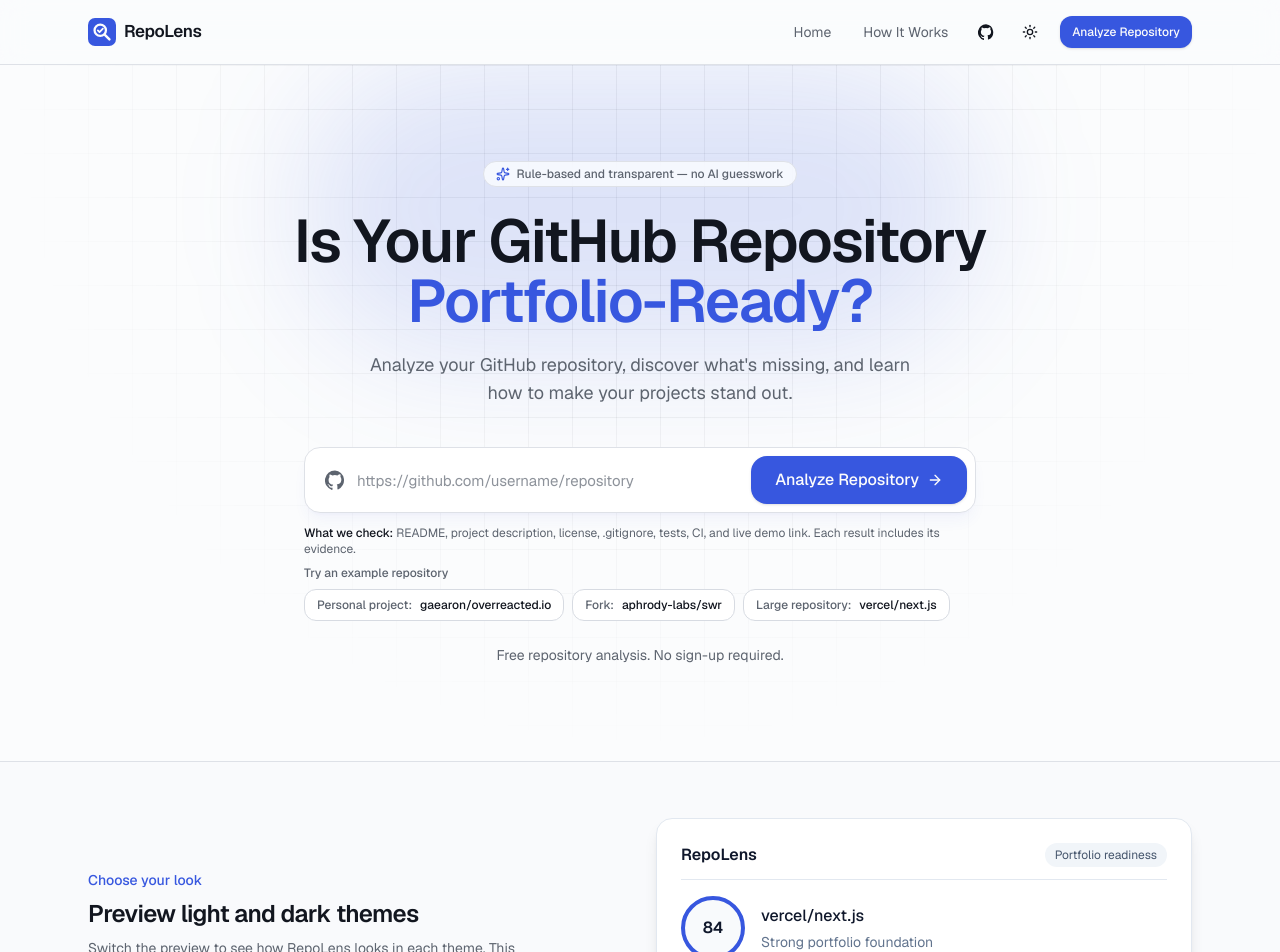
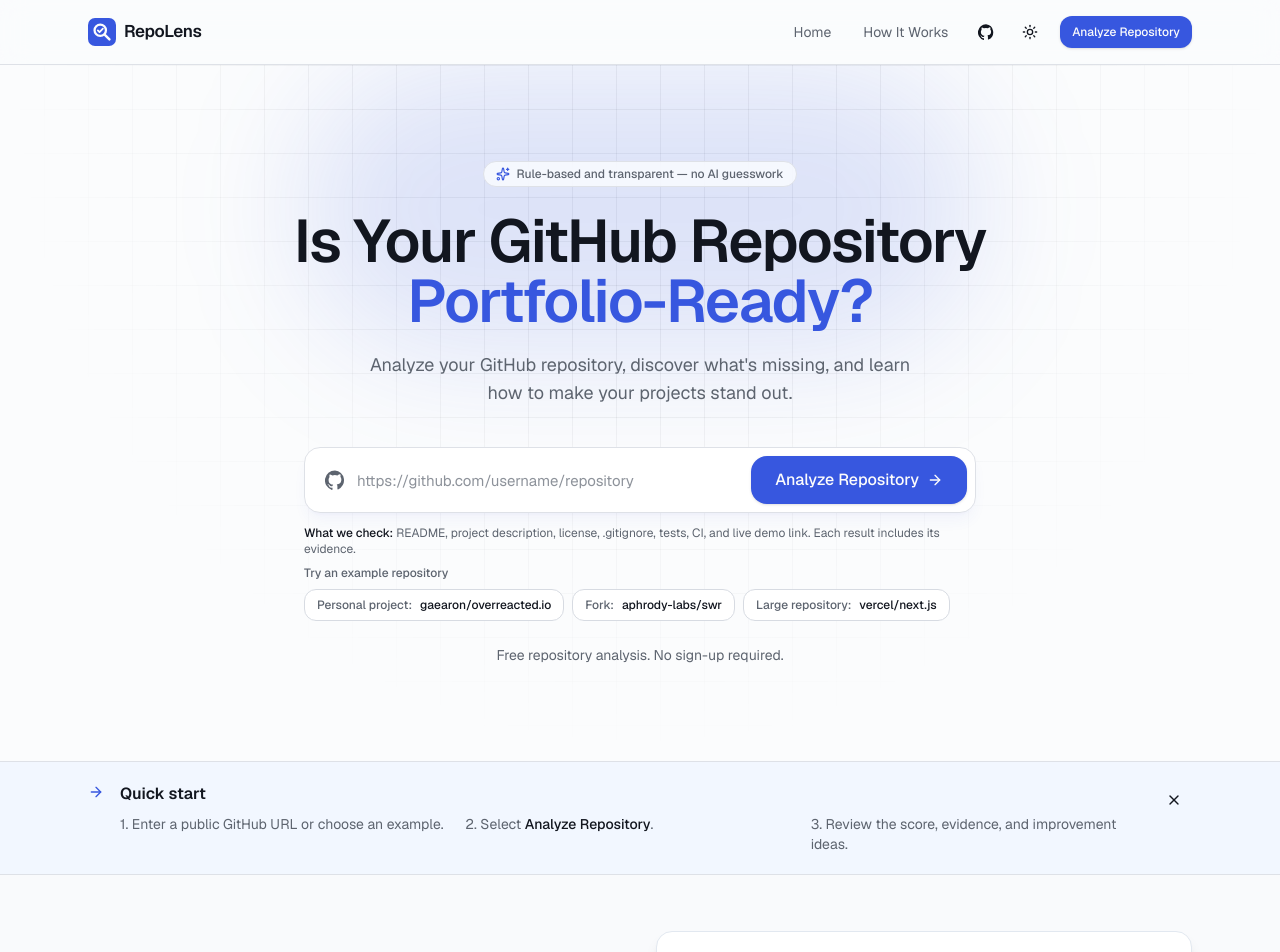
Before and after one commit to mondaylin999-oss/RepoLens, a Next.js app: page / in a window 1280 px wide. Shown: the top 952 px of the page. Built offline with nearby package versions, Linux system fonts and the light colour scheme; no server answers.

Commit message:
Add dismissible quick start guide

```diff
--- a/app/page.tsx
+++ b/app/page.tsx
@@ -1,6 +1,7 @@
 import { BookOpenCheck, ClipboardList, FileText, Gauge, Link2, ListChecks, Sparkles } from "lucide-react";
 import { RepoUrlForm } from "@/components/github/repo-url-form";
 import { ThemePreview } from "@/components/layout/theme-preview";
+import { FirstVisitGuide } from "@/components/layout/first-visit-guide";
 import { CHECK_DEFINITIONS } from "@/lib/analysis/checks";
 
 const STEPS = [
@@ -39,6 +40,7 @@ export default function HomePage() {
         </div>
       </section>
 
+      <FirstVisitGuide />
       <ThemePreview />
 
       <section id="how-it-works" className="scroll-mt-20 border-b">
--- /dev/null
+++ b/components/layout/first-visit-guide.tsx
@@ -0,0 +1,51 @@
+"use client";
+
+import { useEffect, useState } from "react";
+import { ArrowRight, X } from "lucide-react";
+import { Button } from "@/components/ui/button";
+
+const STORAGE_KEY = "repolens-first-visit-guide-dismissed";
+
+export function FirstVisitGuide() {
+  const [ready, setReady] = useState(false);
+  const [visible, setVisible] = useState(false);
+
+  useEffect(() => {
+    try {
+      setVisible(window.localStorage.getItem(STORAGE_KEY) !== "true");
+    } catch {
+      setVisible(true);
+    }
+    setReady(true);
+  }, []);
+
+  function dismiss() {
+    setVisible(false);
+    try {
+      window.localStorage.setItem(STORAGE_KEY, "true");
+    } catch {
+      // The guide stays dismissed for the current page session.
+    }
+  }
+
+  if (!ready || !visible) return null;
+
+  return (
+    <aside aria-label="Quick start guide" className="border-b bg-accent/40">
+      <div className="mx-auto flex max-w-6xl items-start gap-4 px-4 py-5 sm:px-6">
+        <ArrowRight aria-hidden="true" className="mt-0.5 size-4 shrink-0 text-primary" />
+        <div className="min-w-0 flex-1">
+          <h2 className="font-semibold">Quick start</h2>
+          <ol className="mt-2 grid gap-1 text-sm text-muted-foreground sm:grid-cols-3 sm:gap-4">
+            <li>1. Enter a public GitHub URL or choose an example.</li>
+            <li>2. Select <span className="font-medium text-foreground">Analyze Repository</span>.</li>
+            <li>3. Review the score, evidence, and improvement ideas.</li>
+          </ol>
+        </div>
+        <Button type="button" variant="ghost" size="icon" aria-label="Dismiss quick start guide" onClick={dismiss}>
+          <X />
+        </Button>
+      </div>
+    </aside>
+  );
+}
```
